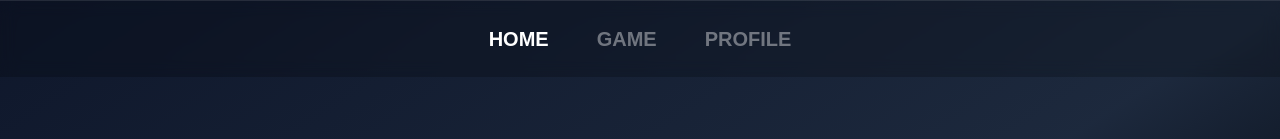
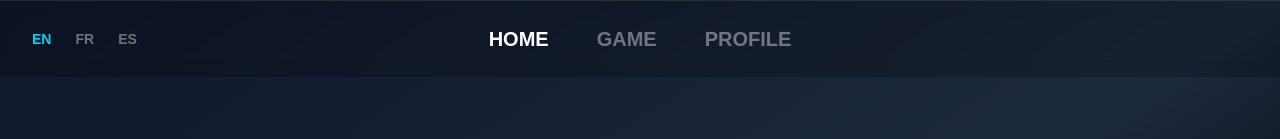
Before and after one commit to team-Segfault-Society-42/Ft_transcendence, a React app in the folder frontend/: page / in a window 1280 px wide. Shown: the top 139 px of the page. Built offline with nearby package versions, Linux system fonts and the light colour scheme; the HTML template or start-up script is replaced by a standard one.

Commit message:
feat : implement language switcher in header

```diff
--- a/frontend/src/components/layout/Header.tsx
+++ b/frontend/src/components/layout/Header.tsx
@@ -1,13 +1,18 @@
 import { NavLink } from 'react-router-dom';
 import { useTranslation } from "react-i18next"
+import LanguageSwitcher from "../ui/languageSwitcher"
 
 export default function Header() {
     const { t } = useTranslation()
 
     return (
-        <header className="w-full text-center py-6 text-white/20 border-t border-white/10 bg-black/20 backdrop-blur">
+        <header className="relative w-full py-6 text-white/20 border-t border-white/10 bg-black/20 backdrop-blur">
 
-            <nav className="flex justify-center gap-12 font-black uppercase text-xl z-50">
+            <div className="absolute left-6 top-1/2 -translate-y-1/2">
+                <LanguageSwitcher />
+            </div>
+
+                <nav className="flex justify-center gap-12 font-black uppercase text-xl">
 
                     <NavLink
                         to="/"
--- a/frontend/src/components/layout/SignupModal.tsx
+++ b/frontend/src/components/layout/SignupModal.tsx
@@ -8,15 +8,17 @@ import { Form, FormField, FormItem, FormLabel, FormControl, FormMessage } from "
 import { Input } from "@/components/ui/input";
 import { Button } from "@/components/ui/button";
 import { Dialog,DialogContent,DialogHeader,DialogTitle,DialogDescription,} from "@/components/ui/dialog";
-
+import { useTranslation } from "react-i18next"
 
 export default function SignupModal(props) {
 
-    const formSchema = z.object({
-        username: z.string().min(3, "The username must be longer than 3 characters."),
-        email: z.string().email("Invalid email adress."),
-        password: z.string().min(6, "The password must be 6 characters"),
-    })
+	const { t } = useTranslation()
+
+	const formSchema = z.object({
+		username: z.string().min(3, { message: t("auth.errors.username") }),
+		email: z.string().email({ message: t("auth.errors.email") }),
+		password: z.string().min(6, { message: t("auth.errors.password") }),
+	})
     const form = useForm({
         resolver: zodResolver(formSchema),
         defaultValues: {
@@ -27,21 +29,19 @@ export default function SignupModal(props) {
     })
 
     const [isLoading, setIsLoading] = useState(false)
-    const [isSuccess, setIsSuccess] = useState(false)
 
     async function onSubmit(data: z.infer<typeof formSchema>) {
         try {
 			setIsLoading(true)
             await userService.createUser(data)
-            toast.success("User successfully created!", {position: "top-left" })
+            toast.success(t("auth.success"), {position: "top-left" })
 			form.reset()
-            setIsSuccess(true)
             setTimeout(() => {props.onClose();}, 2000 )
 
         } catch(error: any){
 			const serverMessage = error.response?.data?.message || error.message
 			const finalMessage = Array.isArray(serverMessage) ? serverMessage[0] : serverMessage
-            toast.error("Error : " + finalMessage, { position: "bottom-right" })
+            toast.error(t("auth.error") + finalMessage, { position: "bottom-right" })
         } finally {
             setIsLoading(false)
         }
@@ -49,11 +49,13 @@ export default function SignupModal(props) {
 
 return (
     <Dialog open={props.isOpen} onOpenChange={props.onClose}>
-       <DialogContent className="sm:max-w-[425px] bg-slate-800 border-slate-800 text-white">
+       <DialogContent className="sm:max-w-106.25 bg-slate-800 border-slate-800 text-white">
 			<DialogHeader>
-				<DialogTitle className="text-2xl font-bold text-cyan-600">Segfault Society</DialogTitle>
+				<DialogTitle className="text-2xl font-bold text-cyan-600">
+					{t("auth.title")}
+				</DialogTitle>
 				<DialogDescription className="text-slate-300">
-					Create your account
+					{t("auth.description")}
 				</DialogDescription>
 			</DialogHeader>
 				<Form {...form}>
@@ -63,9 +65,11 @@ return (
   						name="username"
   						render={({ field }) => (
     					<FormItem>
-      					<FormLabel>Username</FormLabel>
+      					<FormLabel>
+							{t("auth.username")}
+						</FormLabel>
       					<FormControl>
-        				<Input placeholder="Enter your username" className="bg-slate-800 border-slate-700 focus:border-cyan-500" {...field} />
+        				<Input placeholder={t("auth.placeholders.username")} className="bg-slate-800 border-slate-700 focus:border-cyan-500" {...field} />
       					</FormControl>
      					 <FormMessage />
     					</FormItem>
@@ -76,9 +80,11 @@ return (
   						name="email"
   						render={({ field }) => (
     					<FormItem>
-      					<FormLabel>Email</FormLabel>
+      					<FormLabel>
+							{t("auth.email")}
+						</FormLabel>
       					<FormControl>
-        				<Input type='email' placeholder="exemple@42.ch" className="bg-slate-800 border-slate-700 focus:border-cyan-500" {...field} />
+        				<Input type='email' placeholder={t("auth.placeholders.email")} className="bg-slate-800 border-slate-700 focus:border-cyan-500" {...field} />
       					</FormControl>
      					 <FormMessage />
     					</FormItem>
@@ -89,19 +95,21 @@ return (
   						name="password"
   						render={({ field }) => (
     					<FormItem>
-      					<FormLabel>Password</FormLabel>
+      					<FormLabel>
+							{t("auth.password")}
+						</FormLabel>
       					<FormControl>
-						<Input type='password' placeholder="Qwertzuiop42#" className="bg-slate-800 border-slate-700 focus:border-cyan-500" {...field} />
+						<Input type='password' placeholder={t("auth.placeholders.password")} className="bg-slate-800 border-slate-700 focus:border-cyan-500" {...field} />
       					</FormControl>
      					 <FormMessage />
     					</FormItem>
   						)}
 					/>
         				<Button type="submit" className="w-full bg-cyan-600 hover:bg-cyan-500 text-white font-bold py-6 rounded-xl transition-all" disabled={isLoading}>
-            			{isLoading ? "Connection to server..." : "REGISTER"}
+            			{isLoading ? t("auth.buttons.loading") : t("auth.buttons.register")}
         				</Button>
 						<Button type="button" className="w-full bg-cyan-600 hover:bg-cyan-500 text-white font-bold py-6 rounded-xl transition-all" disabled={isLoading}>
-            			{"CHANGE METHOD"}
+            				{t("auth.buttons.change_method")}
         				</Button>
     				</form>
 			</Form>
--- /dev/null
+++ b/frontend/src/components/ui/languageSwitcher.tsx
@@ -0,0 +1,28 @@
+import { useTranslation } from "react-i18next"
+
+export default function LanguageSwitcher() {
+	const { i18n } = useTranslation()
+
+	const changeLang = (lang: string) => {
+		i18n.changeLanguage(lang)
+		localStorage.setItem("lang", lang)
+	}
+
+	return (
+		<div className="flex gap-2 text-sm font-bold uppercase">
+			{["EN", "FR", "ES"].map((lang) => (
+				<button
+					key={lang}
+					onClick={() => changeLang(lang)}
+					className={`px-2 py-1 rounded transition ${
+						i18n.language === lang
+							? "text-cyan-400"
+							: "text-white/40 hover:text-white"
+					}`}
+				>
+					{lang}
+				</button>
+			))}
+		</div>
+	)
+}
--- a/frontend/src/i18n/config.ts
+++ b/frontend/src/i18n/config.ts
@@ -7,12 +7,12 @@ import es from "./es.json"
 
 i18n.use(initReactI18next).init({
   resources: {
-    en: { translation: en },
-    fr: { translation: fr },
-    es: { translation: es },
+    EN: { translation: en },
+    FR: { translation: fr },
+    ES: { translation: es },
   },
-  lng: "en",
-  fallbackLng: "en",
+  lng: "EN",
+  fallbackLng: "EN",
   interpolation: {
     escapeValue: false,
   },
--- a/frontend/src/i18n/en.json
+++ b/frontend/src/i18n/en.json
@@ -73,9 +73,9 @@
             "loading": "Connecting to server...",
             "change_method": "Change method"
           },
-          "success": "User successfully created!",
-          "error": "An error occurred: ",
-          "errors": {
+        "success": "User successfully created!",
+        "error": "An error occurred: ",
+        "errors": {
             "username": "The username must be at least 3 characters long.",
             "email": "Invalid email address.",
             "password": "The password must be at least 8 characters long."
--- a/frontend/src/i18n/es.json
+++ b/frontend/src/i18n/es.json
@@ -14,7 +14,7 @@
       },
       "buttons": {
         "register": "Registrarse",
-        "start": "Iniciar partida"
+        "start": "INICIAR PARTIDA"
       },
       "cards": {
         "home": {
```
Lines whose indentation alone changed are shown as unchanged.
